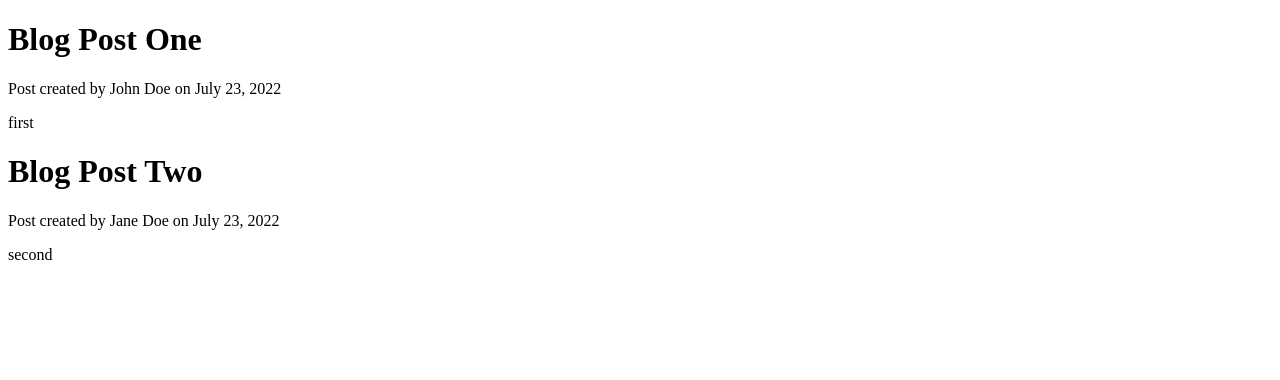
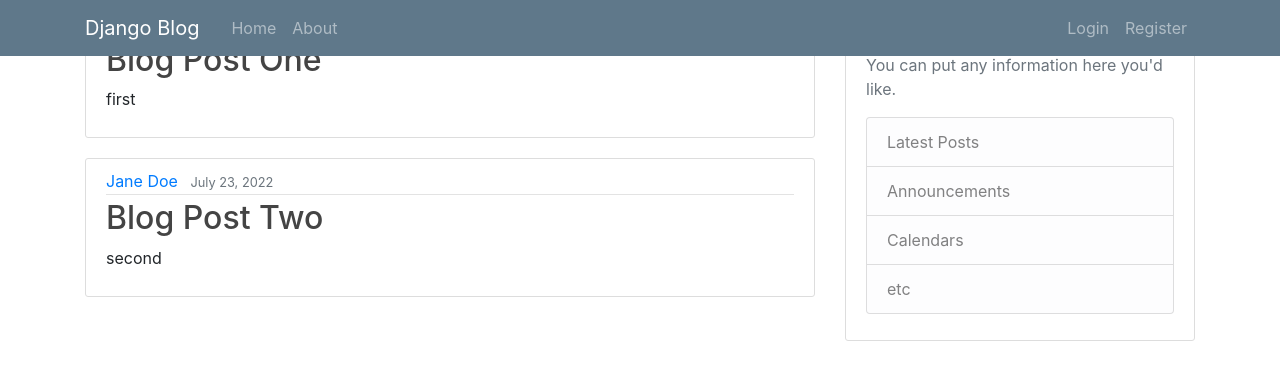
Before and after one commit to gavincapriola/django-blog, a Django app: page / in a window 1280 px wide. Shown: the top 380 px of the page. Run offline with Django 4.2, Linux system fonts and the light colour scheme; some libraries are stand-ins or nearby versions.

Commit message:
add bootstrap

```diff
--- /dev/null
+++ b/django_project/blog/static/blog/main.css
@@ -0,0 +1,89 @@
+body {
+  background: #fafafa;
+  color: #333333;
+  margin-top: 5rem;
+}
+
+h1,
+h2,
+h3,
+h4,
+h5,
+h6 {
+  color: #444444;
+}
+
+ul {
+  margin: 0;
+}
+
+.bg-steel {
+  background-color: #5f788a;
+}
+
+.site-header .navbar-nav .nav-link {
+  color: #cbd5db;
+}
+
+.site-header .navbar-nav .nav-link:hover {
+  color: #ffffff;
+}
+
+.site-header .navbar-nav .nav-link.active {
+  font-weight: 500;
+}
+
+.content-section {
+  background: #ffffff;
+  padding: 10px 20px;
+  border: 1px solid #dddddd;
+  border-radius: 3px;
+  margin-bottom: 20px;
+}
+
+.article-title {
+  color: #444444;
+}
+
+a.article-title:hover {
+  color: #428bca;
+  text-decoration: none;
+}
+
+.article-content {
+  white-space: pre-line;
+}
+
+.article-img {
+  height: 65px;
+  width: 65px;
+  margin-right: 16px;
+}
+
+.article-metadata {
+  padding-bottom: 1px;
+  margin-bottom: 4px;
+  border-bottom: 1px solid #e3e3e3;
+}
+
+.article-metadata a:hover {
+  color: #333;
+  text-decoration: none;
+}
+
+.article-svg {
+  width: 25px;
+  height: 25px;
+  vertical-align: middle;
+}
+
+.account-img {
+  height: 125px;
+  width: 125px;
+  margin-right: 20px;
+  margin-bottom: 16px;
+}
+
+.account-heading {
+  font-size: 2.5rem;
+}
--- a/django_project/blog/templates/blog/base.html
+++ b/django_project/blog/templates/blog/base.html
@@ -1,9 +1,18 @@
+{% load static %}
+
 <!DOCTYPE html>
 <html lang="en">
 <head>
     <meta charset="UTF-8">
     <meta http-equiv="X-UA-Compatible" content="IE=edge">
-    <meta name="viewport" content="width=device-width, initial-scale=1.0">
+    <meta name="viewport" content="width=device-width, initial-scale=1.0 shrink-to-fit=no">
+
+    <link rel="stylesheet" type="text/css" href="{% static 'blog/main.css' %}">
+
+    <!-- Bootstrap CSS -->
+    <link rel="stylesheet" href="https://cdn.jsdelivr.net/npm/bootstrap@4.0.0/dist/css/bootstrap.min.css"
+        integrity="sha384-Gn5384xqQ1aoWXA+058RXPxPg6fy4IWvTNh0E263XmFcJlSAwiGgFAW/dAiS6JXm" crossorigin="anonymous">
+
     {% if title %}
         <title>{{ title }} | Django Blog</title>
     {% else %}
@@ -11,6 +20,59 @@
     {% endif %}
 </head>
 <body>
-    {% block body %}{% endblock %}
+    <header class="site-header">
+        <nav class="navbar navbar-expand-md navbar-dark bg-steel fixed-top">
+            <div class="container">
+                <a class="navbar-brand mr-4" href="{% url 'blog-home' %}">Django Blog</a>
+                <button class="navbar-toggler" type="button" data-toggle="collapse" data-target="#navbarToggle"
+                    aria-controls="navbarToggle" aria-expanded="false" aria-label="Toggle navigation">
+                    <span class="navbar-toggler-icon"></span>
+                </button>
+                <div class="collapse navbar-collapse" id="navbarToggle">
+                    <div class="navbar-nav mr-auto">
+                        <a class="nav-item nav-link" href="{% url 'blog-home' %}">Home</a>
+                        <a class="nav-item nav-link" href="{% url 'blog-about' %}">About</a>
+                    </div>
+                    <!-- Navbar Right Side -->
+                    <div class="navbar-nav">
+                        <a class="nav-item nav-link" href="#">Login</a>
+                        <a class="nav-item nav-link" href="#">Register</a>
+                    </div>
+                </div>
+            </div>
+        </nav>
+    </header>
+    <main role="main" class="container">
+        <div class="row">
+            <div class="col-md-8">
+                {% block body %}{% endblock %}
+            </div>
+            <div class="col-md-4">
+                <div class="content-section">
+                    <h3>Our Sidebar</h3>
+                    <p class='text-muted'>You can put any information here you'd like.
+                    <ul class="list-group">
+                        <li class="list-group-item list-group-item-light">Latest Posts</li>
+                        <li class="list-group-item list-group-item-light">Announcements</li>
+                        <li class="list-group-item list-group-item-light">Calendars</li>
+                        <li class="list-group-item list-group-item-light">etc</li>
+                    </ul>
+                    </p>
+                </div>
+            </div>
+        </div>
+    </main>
+
+    <!-- Optional JavaScript -->
+    <!-- jQuery first, then Popper.js, then Bootstrap JS -->
+    <script src="https://code.jquery.com/jquery-3.2.1.slim.min.js"
+        integrity="sha384-KJ3o2DKtIkvYIK3UENzmM7KCkRr/rE9/Qpg6aAZGJwFDMVNA/GpGFF93hXpG5KkN"
+        crossorigin="anonymous"></script>
+    <script src="https://cdn.jsdelivr.net/npm/popper.js@1.12.9/dist/umd/popper.min.js"
+        integrity="sha384-ApNbgh9B+Y1QKtv3Rn7W3mgPxhU9K/ScQsAP7hUibX39j7fakFPskvXusvfa0b4Q"
+        crossorigin="anonymous"></script>
+    <script src="https://cdn.jsdelivr.net/npm/bootstrap@4.0.0/dist/js/bootstrap.min.js"
+        integrity="sha384-JZR6Spejh4U02d8jOt6vLEHfe/JQGiRRSQQxSfFWpi1MquVdAyjUar5+76PVCmYl"
+        crossorigin="anonymous"></script>
 </body>
 </html>
--- a/django_project/blog/templates/blog/index.html
+++ b/django_project/blog/templates/blog/index.html
@@ -2,8 +2,15 @@
 
 {% block body %}
     {% for post in posts %}
-        <h1>{{ post.title }}</h1>
-        <p>Post created by {{ post.author }} on {{ post.created_date }}</p>
-        <p>{{ post.body }}</p>
+        <article class="media content-section">
+            <div class="media-body">
+                <div class="article-metadata">
+                    <a class="mr-2" href="#">{{ post.author }}</a>
+                    <small class="text-muted">{{ post.created_date }}</small>
+                </div>
+                <h2><a class="article-title" href="#">{{ post.title }}</a></h2>
+                <p class="article-content">{{ post.body }}</p>
+            </div>
+        </article>
     {% endfor %}
 {% endblock %}
```
